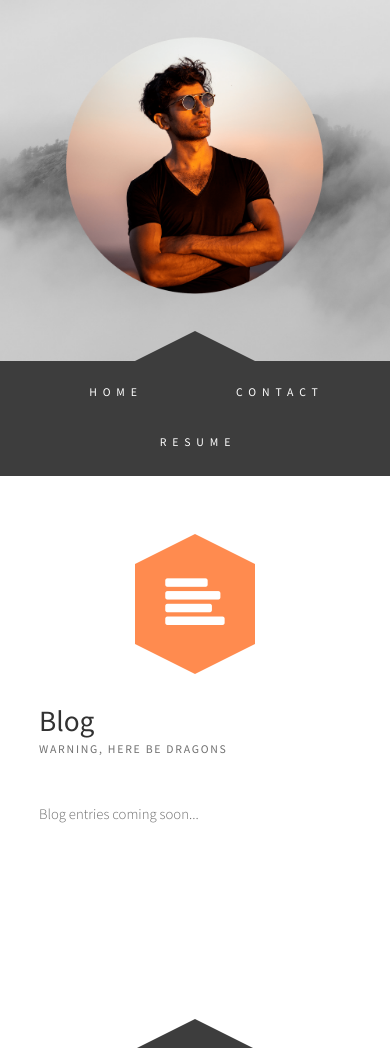
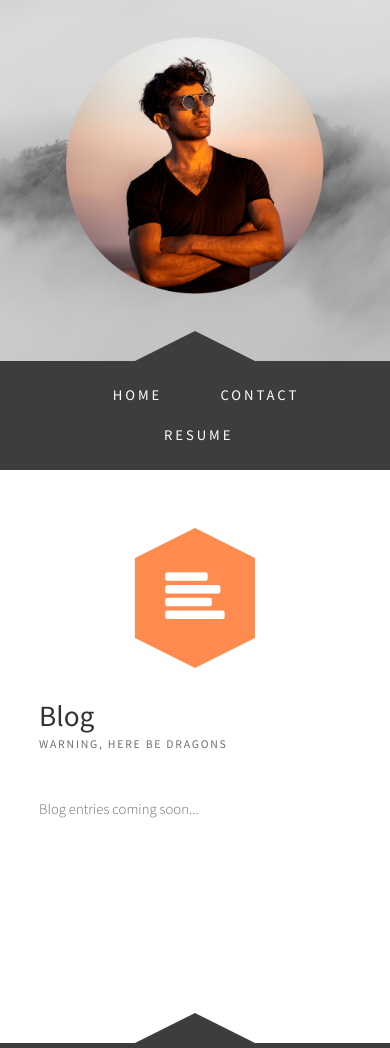
Before and after one commit to zsoobhan/prometheus, a Django app: template www/templates/blog/list.html in a window 390 px wide. Shown: the top 1048 px of the page. Run offline with Django 3.2, Linux system fonts and the light colour scheme; the template is opened without the code that fills it, so the values that code supplies are empty.

Commit message:
Adds some responsiveness to menu

```diff
--- a/www/static/css/default.css
+++ b/www/static/css/default.css
@@ -1127,4 +1127,16 @@ ul.contact li a.icon-rss:before
     {
         width: 66%;
     }
+    .menu ul
+    {
+        margin: 1em;
+    }
+    .menu li a,
+    .menu li span
+    {
+        width: 90px;
+        padding: 0.75em;
+        letter-spacing: 0.20em;
+        font-size: 1em;
+    }
 }
```
